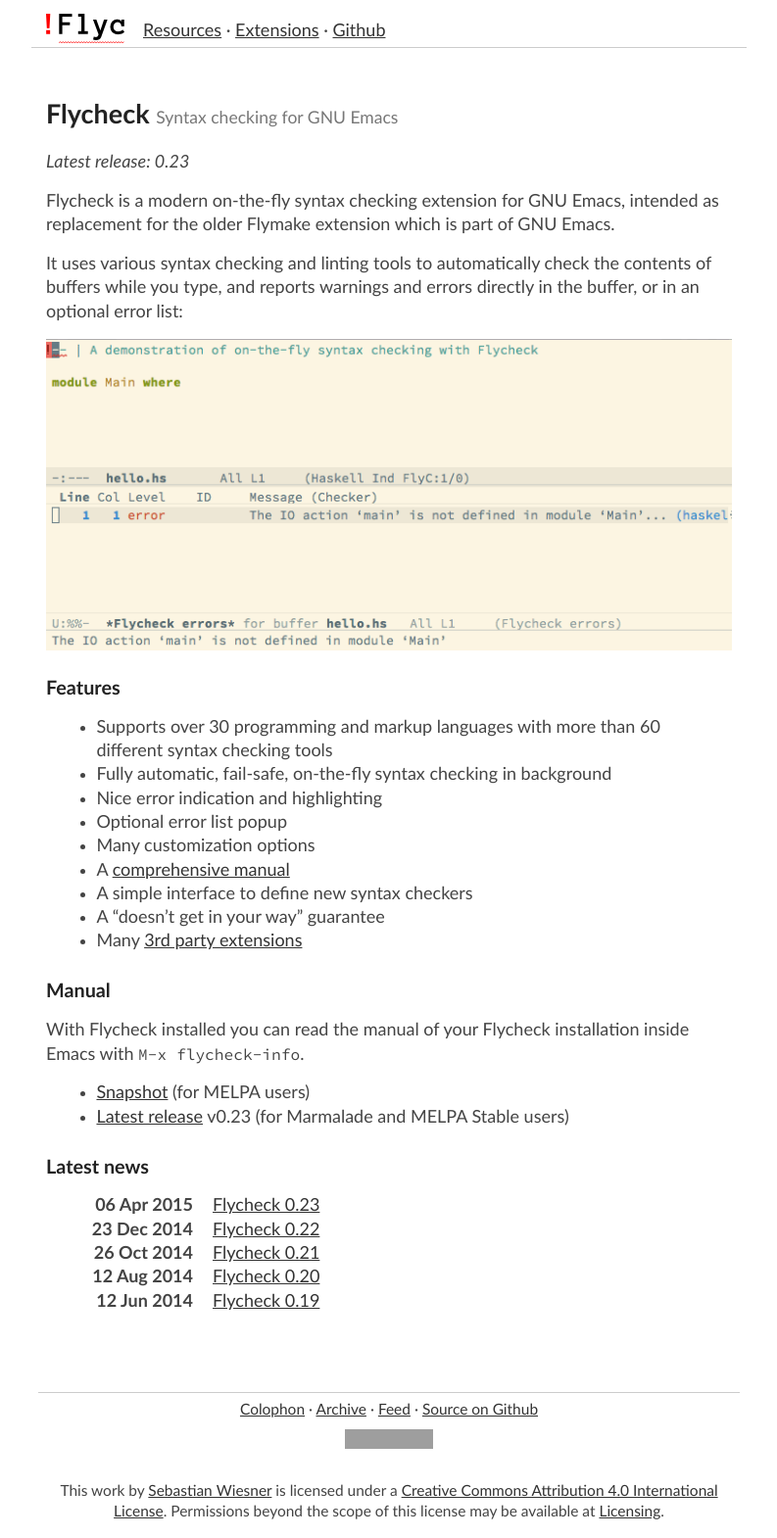
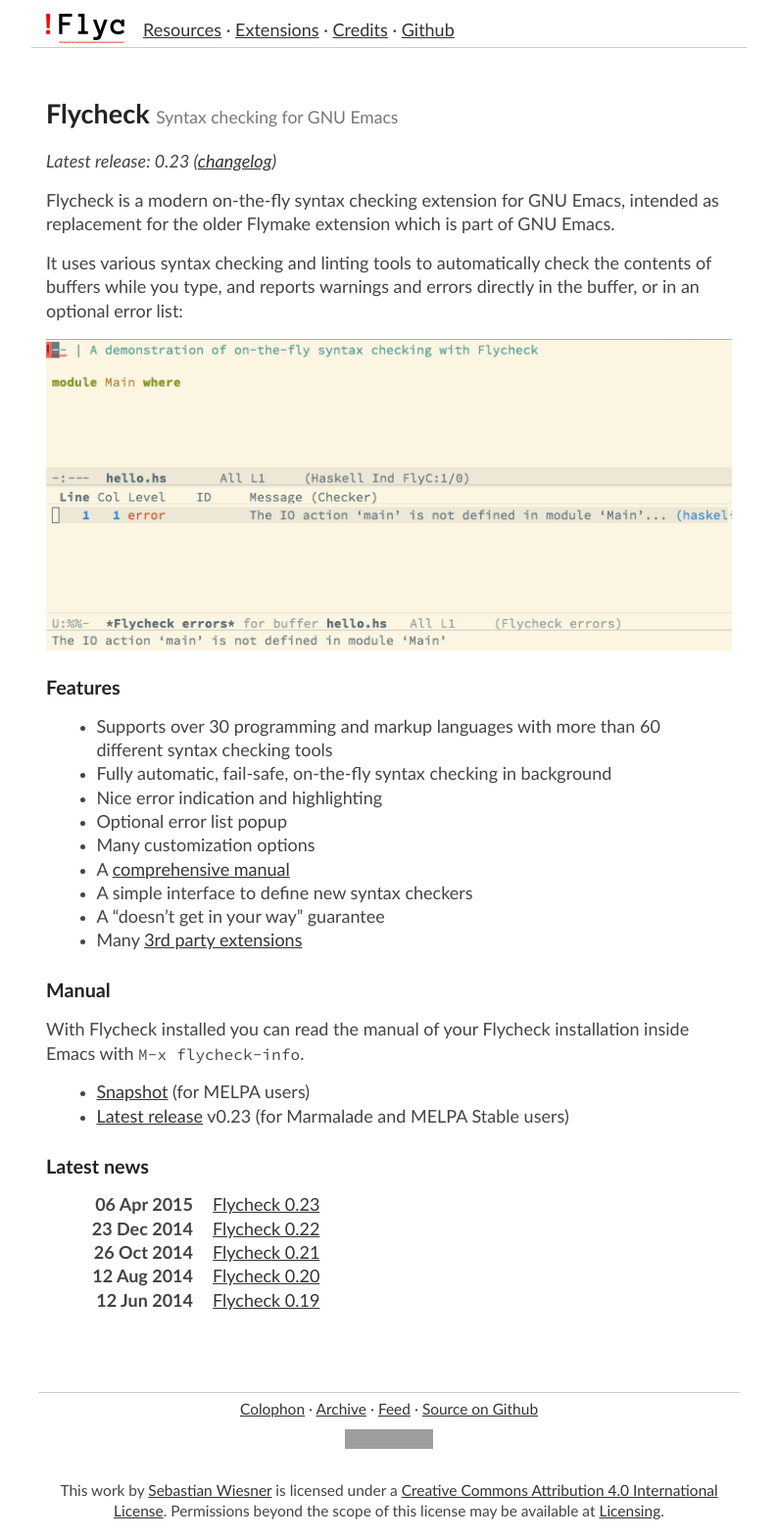
Before and after one commit to cmarqu/flycheck.github.io, a Jekyll site: the page built from index.md, in a window 1280 px wide. Shown: the whole page at 98% size, without its empty margins (243-1036 px from the left). Built offline with Jekyll 4.4.1, drawn with Linux system fonts in a browser that asks for light colours; grey boxes are pictures that could not be loaded.

Commit message:
Link credits and changelog on the site

```diff
--- a/_data/navigation.yml
+++ b/_data/navigation.yml
@@ -1,4 +1,5 @@
 ---
 - { label: Resources, href: '/resources.html' }
 - { label: Extensions, href: '/extensions.html' }
+- { label: Credits, href: '/credits.html' }
 - { label: Github, href: 'https://github.com/flycheck/flycheck', external: true }
--- a/index.md
+++ b/index.md
@@ -7,7 +7,8 @@
 =====================================================
 
 {% if site.data.releases.versions %}
-*Latest release: {{site.data.releases.versions | last}}*
+*Latest release: {{site.data.releases.versions | last}}
+([changelog]({{ "/changes.html" | prepend: site.baseurl }}))*
 {% endif %}
 
 Flycheck is a modern on-the-fly syntax checking extension for GNU Emacs,
```
Also changed, not shown: resources.md (+2 -0 lines).
